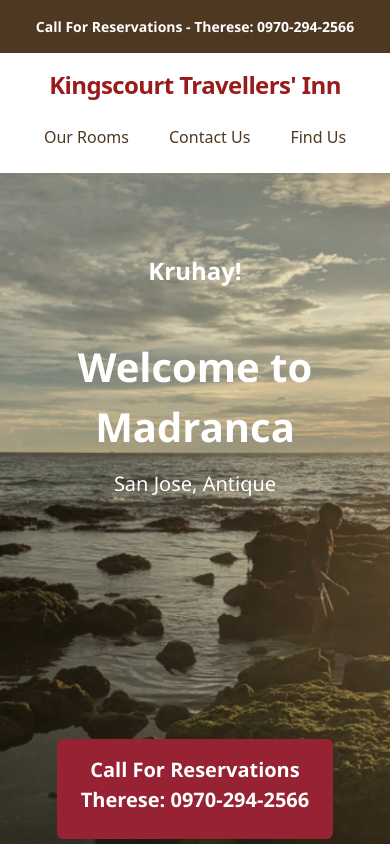
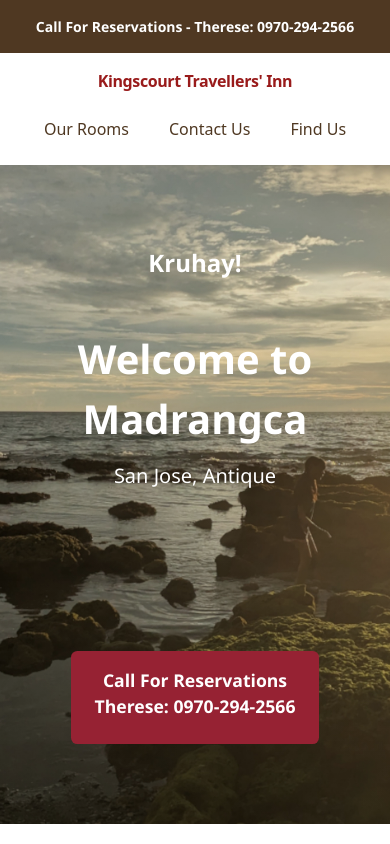
Before and after one commit to GwenCodes/Antique-lodging-business, a plain HTML site: page index.html in a window 390 px wide. Shown: the top 844 px of the page. Drawn offline with nearby package versions, Linux system fonts and the light colour scheme.

Commit message:
Updated spacing in mobile

```diff
--- a/index.html
+++ b/index.html
@@ -86,6 +86,9 @@
         header h3 {
           font-size: 1.5rem;
         }
+        header a {
+        margin-top: 10rem;
+        font-size: 1.10rem;
       }
     </style>
   </head>
@@ -95,21 +98,23 @@
     </div>
     <nav>
       <div
-        class="max-w-6xl mx-auto px-4 py-4 flex flex-col sm:flex-row justify-between items-start sm:items-center gap-4"
+        class="max-w-6xl mx-auto lg:px-0 px-4 py-4 flex flex-col sm:flex-row justify-between items-start sm:items-center gap-4"
       >
         <!-- Logo -->
         <a
           href="#"
           class="flex flex-col items-center sm:flex-row sm:items-center mx-auto sm:mx-0"
         >
-          <span class="text-2xl font-bold tracking-tight text-red-800">
+          <span
+            class="text-md sm:text-2xl font-bold tracking-tight text-red-800"
+          >
             Kingscourt Travellers' Inn
           </span>
         </a>
 
         <!-- Right-side navigation -->
         <nav
-          class="flex items-center space-x-4 font-medium text-[#4f3822] mx-auto sm:mx-0"
+          class="flex items-center space-x-4 font-base sm:font-md text-[#4f3822] mx-auto sm:mx-0"
         >
           <a
             href="#rooms"
@@ -139,7 +144,7 @@
       <section>
         <div class="text-center">
           <h3>Kruhay!</h3>
-          <h1>Welcome to Madranca</h1>
+          <h1>Welcome to Madrangca</h1>
           <h2>San Jose, Antique</h2>
           <a href="#contact-us"
             >Call For Reservations <br />
```
